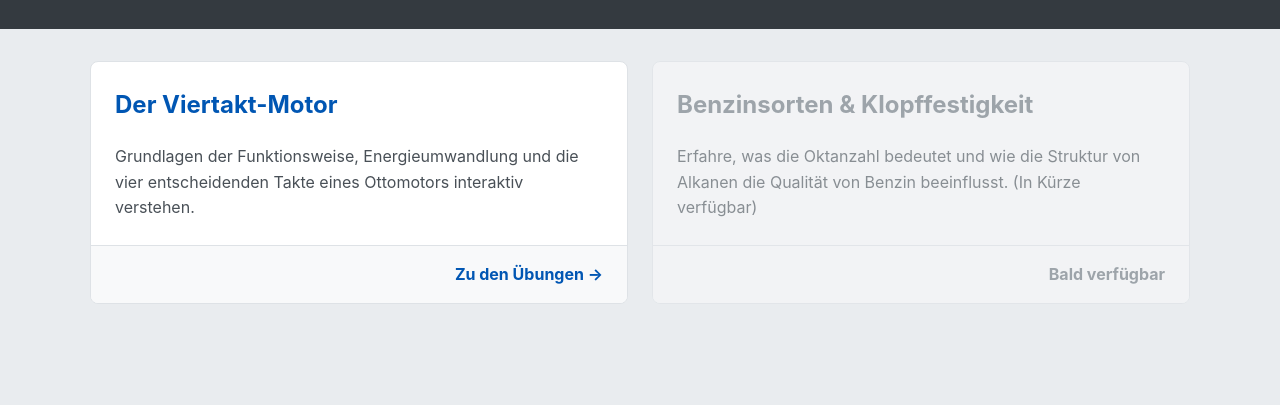
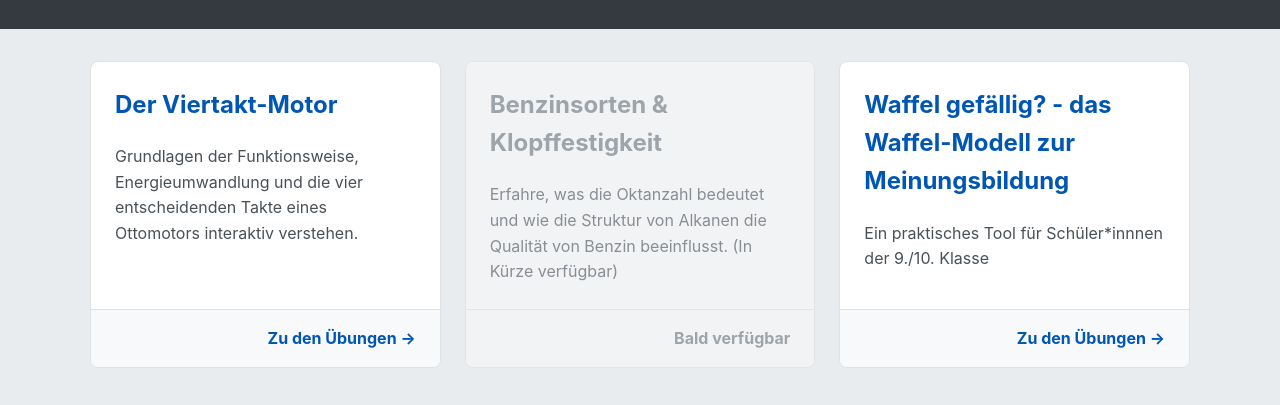
Before and after one commit to krummen/Stoffe-als-Energietr-ger, a plain HTML site: page index.html in a window 1280 px wide. Shown: the part 107-512 px from the top of the page. Drawn offline with Linux system fonts and the light colour scheme.

Commit message:
Update index.html

```diff
--- a/index.html
+++ b/index.html
@@ -112,7 +112,15 @@
                 </div>
             </a>
 
-            <!-- Hier einfach weitere Themen-Karten kopieren und anpassen -->
+            <a href="waffel.html" class="topic-card">
+                <div class="card-content">
+                    <h2>Waffel gefällig? - das Waffel-Modell zur Meinungsbildung</h2>
+                    <p>Ein praktisches Tool für Schüler*innnen der 9./10. Klasse</p>
+                </div>
+                <div class="card-footer">
+                    Zu den Übungen &rarr;
+                </div>
+            </a>
 
         </div>
     </main>
```
